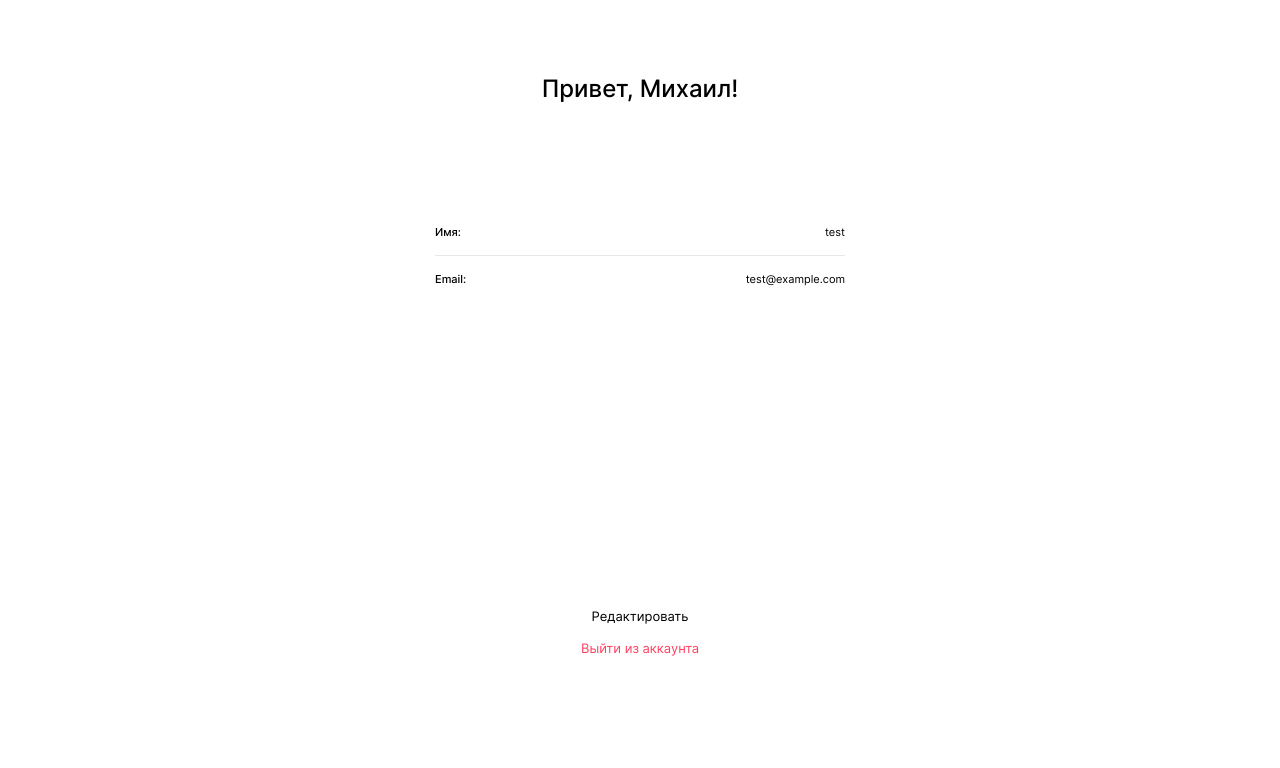
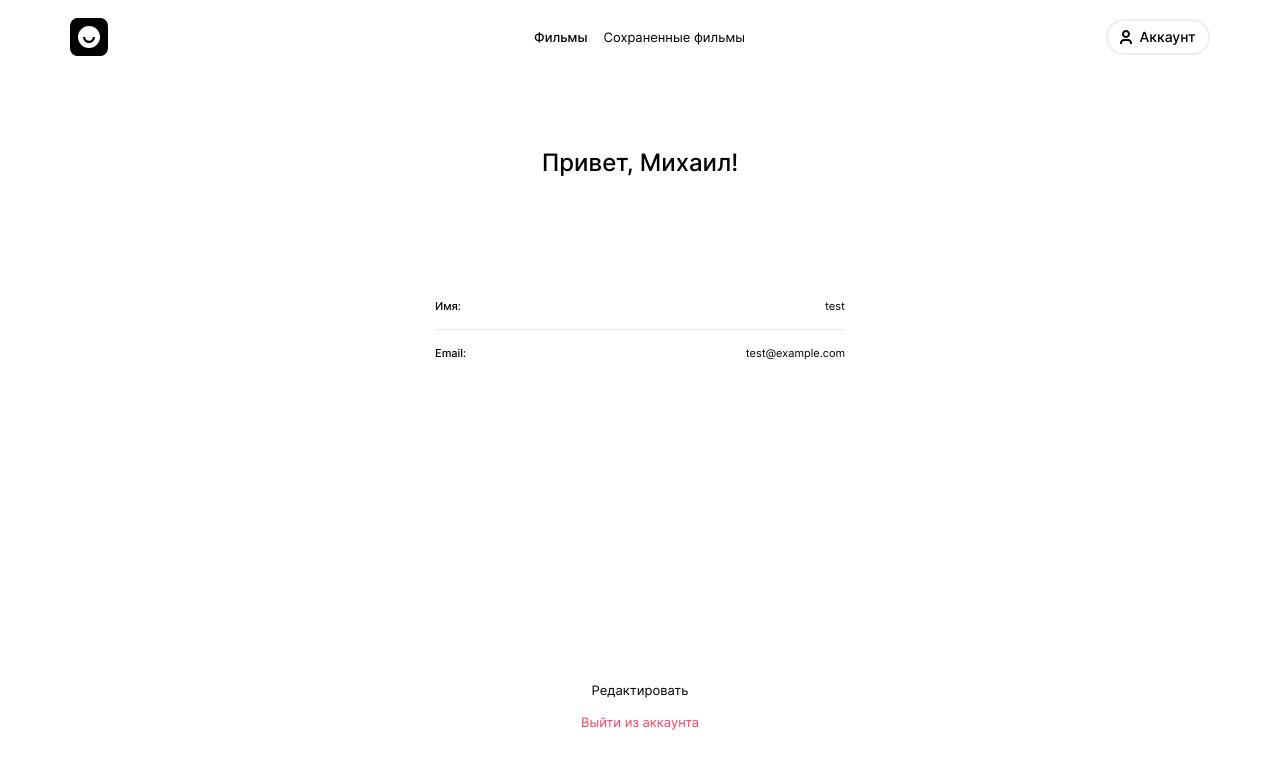
Before and after one commit to TearsOprah/movies-explorer-frontend, a React (Create React App) app: page /profile in a window 1280 px wide. Shown: the top 768 px of the page. Built offline with nearby package versions, Linux system fonts and the light colour scheme.

Commit message:
fix: у header отрисовка теперь одна, небольшие фиксы верстки

```diff
--- a/src/components/App/App.js
+++ b/src/components/App/App.js
@@ -1,5 +1,5 @@
 import './App.css';
-import {Route, Routes} from "react-router-dom";
+import {Route, Routes, useLocation} from "react-router-dom";
 import Main from "../Main/Main";
 import Movies from "../Movies/Movies";
 import SavedMovies from "../SavedMovies/SavedMovies";
@@ -8,6 +8,9 @@ import Login from "../Login/Login";
 import Register from "../Register/Register";
 import NotFound from "../NotFound/NotFound";
 import {useEffect, useState} from "react";
+import Navigation from "../Navigation/Navigation";
+import ProfileButton from "../ProfileButton/ProfileButton";
+import Header from "../Header/Header";
 
 export default function App() {
 
@@ -33,17 +36,36 @@ export default function App() {
     };
   }, []);
 
+  const location = useLocation();
+  const excludeHeaderPaths = ['/signin', '/signup', '/'];
+
+  const shouldRenderHeader = !excludeHeaderPaths.includes(location.pathname);
+
   return (
-    <>
+    <div>
+      {shouldRenderHeader &&
+        <Header>
+          <Navigation isMenuOpen={isMenuOpen} closeMenu={closeMenu} toggleMenu={toggleMenu} />
+          {!isMenuOpen && <ProfileButton hidden={true} />}
+        </Header>}
       <Routes>
-        <Route path={'/'} element={<Main />} />
-        <Route path={'/movies'} element={<Movies isMenuOpen={isMenuOpen} closeMenu={closeMenu} toggleMenu={toggleMenu} />} />
-        <Route path={'/saved-movies'} element={<SavedMovies isMenuOpen={isMenuOpen} closeMenu={closeMenu} toggleMenu={toggleMenu} />} />
-        <Route path={'/profile'} element={<Profile isMenuOpen={isMenuOpen} closeMenu={closeMenu} toggleMenu={toggleMenu} />} />
-        <Route path={'/signin'} element={<Login />} />
-        <Route path={'/signup'} element={<Register />} />
-        <Route path={'*'} element={<NotFound />} />
+        <Route path="/" element={<Main />} />
+        <Route
+          path="/movies"
+          element={<Movies />}
+        />
+        <Route
+          path="/saved-movies"
+          element={<SavedMovies />}
+        />
+        <Route
+          path="/profile"
+          element={<Profile />}
+        />
+        <Route path="/signin" element={<Login />} />
+        <Route path="/signup" element={<Register />} />
+        <Route path="*" element={<NotFound />} />
       </Routes>
-    </>
+    </div>
   );
 }
--- a/src/components/Movies/Movies.jsx
+++ b/src/components/Movies/Movies.jsx
@@ -1,18 +1,11 @@
 import './Movies.css'
-import Navigation from "../Navigation/Navigation";
-import ProfileButton from "../ProfileButton/ProfileButton";
-import Header from "../Header/Header";
 import SearchForm from "../SearchForm/SearchForm";
 import MoviesCardList from "../MoviesCardList/MoviesCardList";
 import Footer from "../Footer/Footer";
 import MoviesLoader from "../MoviesLoader/MoviesLoader";
-export default function Movies({ isMenuOpen, closeMenu, toggleMenu }) {
+export default function Movies() {
   return (
     <main className={'movies'}>
-      <Header>
-        <Navigation isMenuOpen={isMenuOpen} closeMenu={closeMenu} toggleMenu={toggleMenu} />
-        {!isMenuOpen && <ProfileButton hidden={true} />}
-      </Header>
       <SearchForm />
       <MoviesCardList />
       <MoviesLoader />
--- a/src/components/Navigation/Navigation.css
+++ b/src/components/Navigation/Navigation.css
@@ -9,6 +9,7 @@
 }
 
 .navigation__list {
+  margin-left: 65px;
   display: flex;
   list-style-type: none;
   gap: 16px;
@@ -90,6 +91,7 @@
   }
 
   .navigation__list {
+    margin-left: 0;
     flex-direction: column;
     align-items: center;
     gap: 28px;
--- a/src/components/Profile/Profile.css
+++ b/src/components/Profile/Profile.css
@@ -8,6 +8,7 @@
   padding-bottom: 70px;
   min-height: calc(100vh - 74px);
   box-sizing: border-box;
+  gap: 220px;
 }
 
 .profile__title {
--- a/src/components/SavedMovies/SavedMovies.jsx
+++ b/src/components/SavedMovies/SavedMovies.jsx
@@ -1,17 +1,10 @@
 import './SavedMovies.css'
-import Header from "../Header/Header";
-import Navigation from "../Navigation/Navigation";
-import ProfileButton from "../ProfileButton/ProfileButton";
 import SearchForm from "../SearchForm/SearchForm";
 import MoviesCardList from "../MoviesCardList/MoviesCardList";
 import Footer from "../Footer/Footer";
-export default function SavedMovies({ isMenuOpen, closeMenu, toggleMenu }) {
+export default function SavedMovies() {
   return (
     <main className={'saved-movies'}>
-      <Header>
-        <Navigation isMenuOpen={isMenuOpen} closeMenu={closeMenu} toggleMenu={toggleMenu} />
-        {!isMenuOpen && <ProfileButton hidden={true} />}
-      </Header>
       <SearchForm />
       <MoviesCardList />
       <div className={'saved-movies__emp'}>
```
